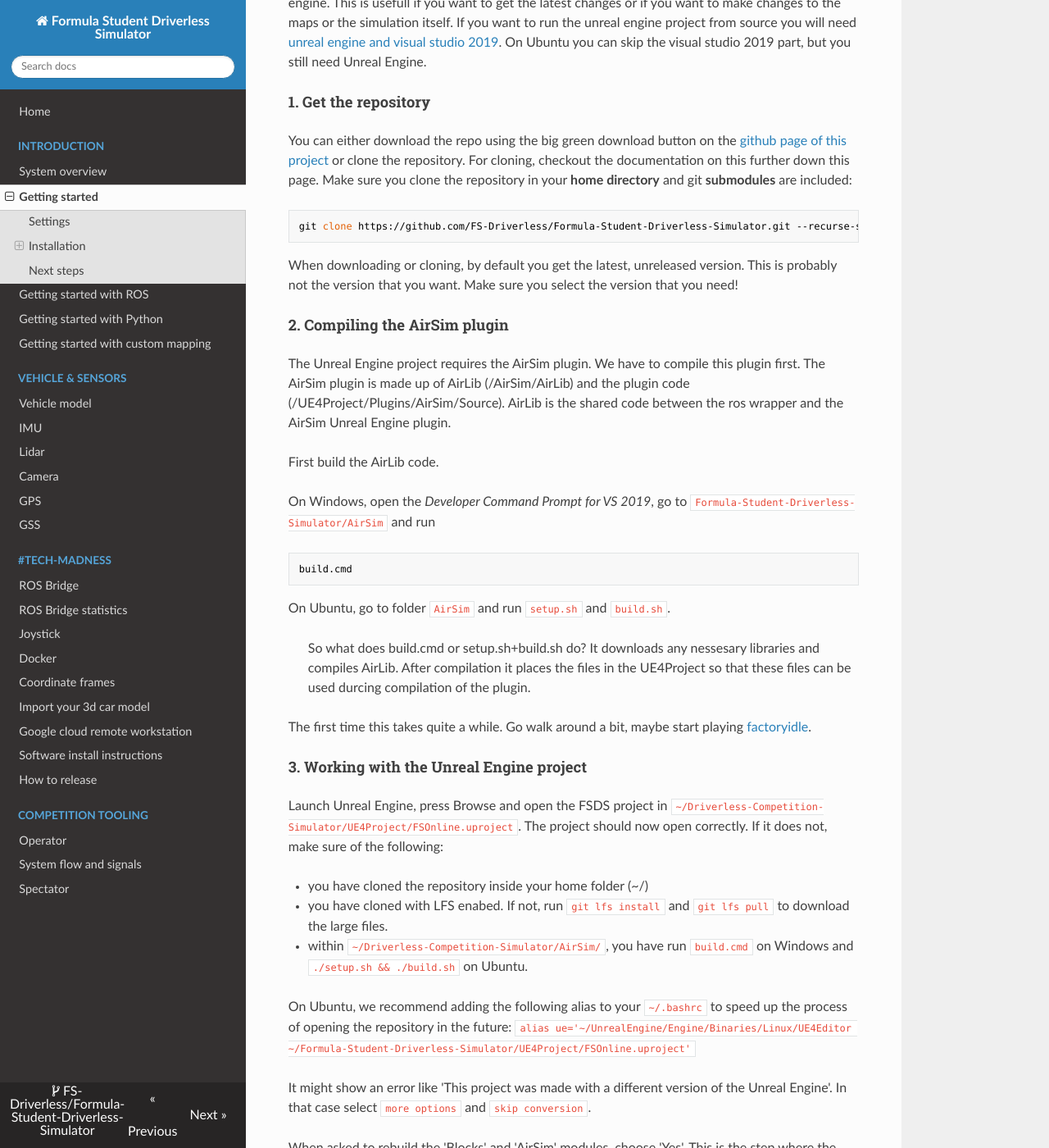
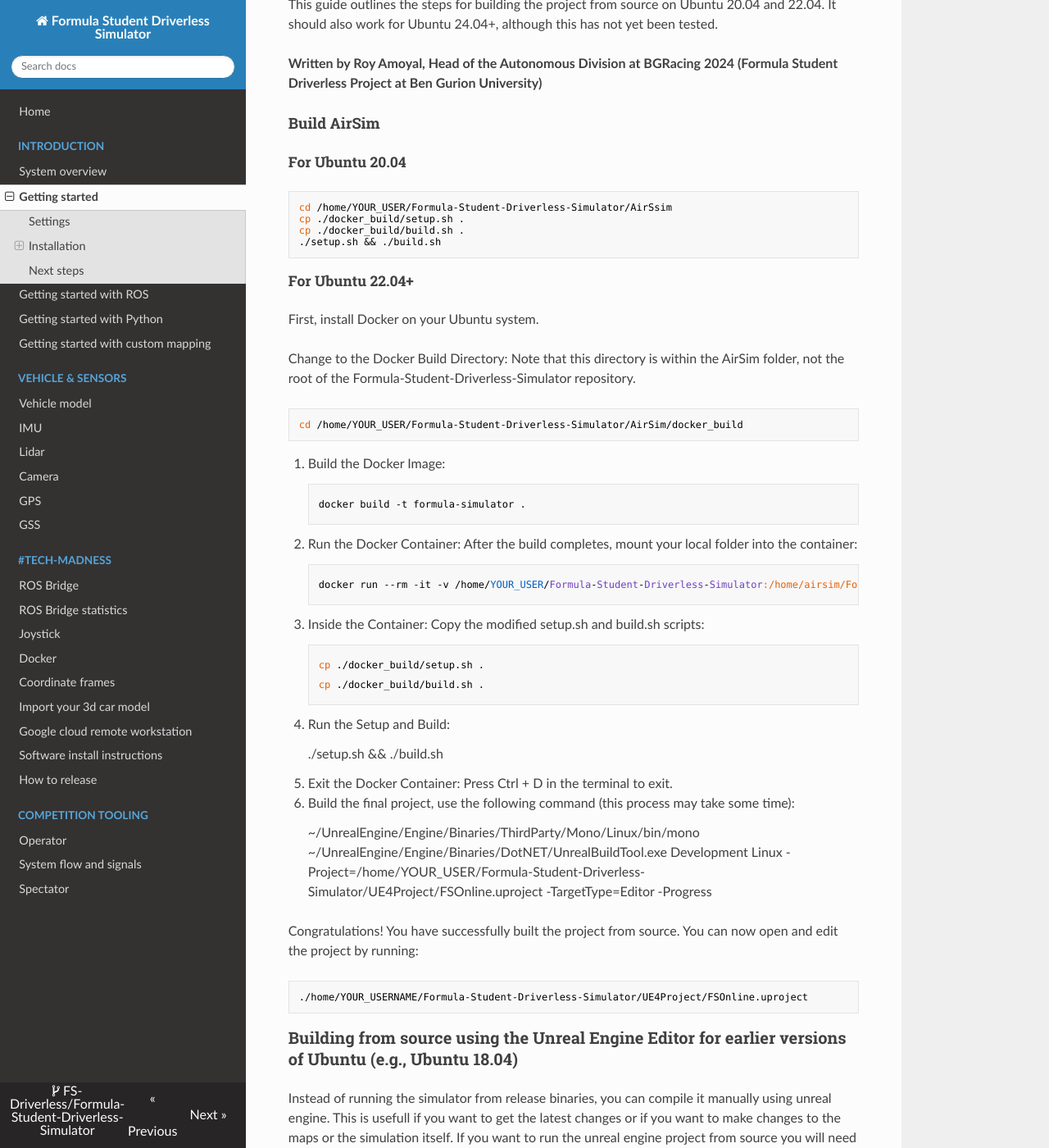
Before and after one commit to FS-Driverless/Formula-Student-Driverless-Simulator, an MkDocs documentation site: the page built from docs/getting-started.md, in a window 1280 px wide and 1400 px high, scrolled down 1497 px. Shown: the whole window at 82% size. Built offline with MkDocs 1.6.1, drawn with Linux system fonts in a browser that asks for light colours; nearby versions of some CDN libraries; some of the changed text lies outside the part shown.

Commit message:
Add the installation guide for ubuntu 22.04,24.04

```diff
--- a/docs/getting-started.md
+++ b/docs/getting-started.md
@@ -47,7 +47,57 @@
 If you get a black screen with some buttons, make sure the folder with the binary is in your user folder (Windows: `C:\Users\username\Formula-Student-Driverless-Simulator`, Linux: `~/Formula-Student-Driverless-Simulator`)
 
 If all that works, you can continue to [the ROS interface](getting-started-with-ros.md) or [the python interface](getting-started-with-python.md).
-### From source using the Unreal Engine Editor
+
+### Building from source using the Unreal Engine Editor and Ubuntu 20.04,22.04+
+This guide outlines the steps for building the project from source on Ubuntu 20.04 and 22.04. It should also work for Ubuntu 24.04+, although this has not yet been tested.
+
+**Written by Roy Amoyal, Head of the Autonomous Division at BGRacing 2024 (Formula Student Driverless Project at Ben Gurion University)**
+
+#### Build AirSim
+##### For Ubuntu 20.04
+
+    cd /home/YOUR_USER/Formula-Student-Driverless-Simulator/AirSsim
+    cp ./docker_build/setup.sh .
+    cp ./docker_build/build.sh .
+    ./setup.sh && ./build.sh
+
+##### For Ubuntu 22.04+
+First, install Docker on your Ubuntu system.
+
+Change to the Docker Build Directory: Note that this directory is within the AirSim folder, not the root of the Formula-Student-Driverless-Simulator repository.
+
+    cd /home/YOUR_USER/Formula-Student-Driverless-Simulator/AirSim/docker_build
+
+1. Build the Docker Image:
+
+        docker build -t formula-simulator .
+
+2. Run the Docker Container: After the build completes, mount your local folder into the container:
+
+
+        docker run --rm -it -v /home/YOUR_USER/Formula-Student-Driverless-Simulator:/home/airsim/Formula-Student-Driverless-Simulator formula-simulator
+
+
+3. Inside the Container: Copy the modified setup.sh and build.sh scripts:
+
+        cp ./docker_build/setup.sh .
+        cp ./docker_build/build.sh .
+
+4. Run the Setup and Build:
+
+       ./setup.sh && ./build.sh
+
+5. Exit the Docker Container: Press Ctrl + D in the terminal to exit.
+
+6. Build the final project, use the following command (this process may take some time):
+
+       ~/UnrealEngine/Engine/Binaries/ThirdParty/Mono/Linux/bin/mono ~/UnrealEngine/Engine/Binaries/DotNET/UnrealBuildTool.exe Development Linux -Project=/home/YOUR_USER/Formula-Student-Driverless-Simulator/UE4Project/FSOnline.uproject -TargetType=Editor -Progress
+
+Congratulations! You have successfully built the project from source. You can now open and edit the project by running:
+
+    ./home/YOUR_USERNAME/Formula-Student-Driverless-Simulator/UE4Project/FSOnline.uproject
+
+### Building from source using the Unreal Engine Editor for earlier versions of Ubuntu (e.g., Ubuntu 18.04)
 Instead of running the simulator from release binaries, you can compile it manually using unreal engine.
 This is usefull if you want to get the latest changes or if you want to make changes to the maps or the simulation itself.
 If you want to run the unreal engine project from source you will need [unreal engine and visual studio 2019](software-install-instructions.md).
```
